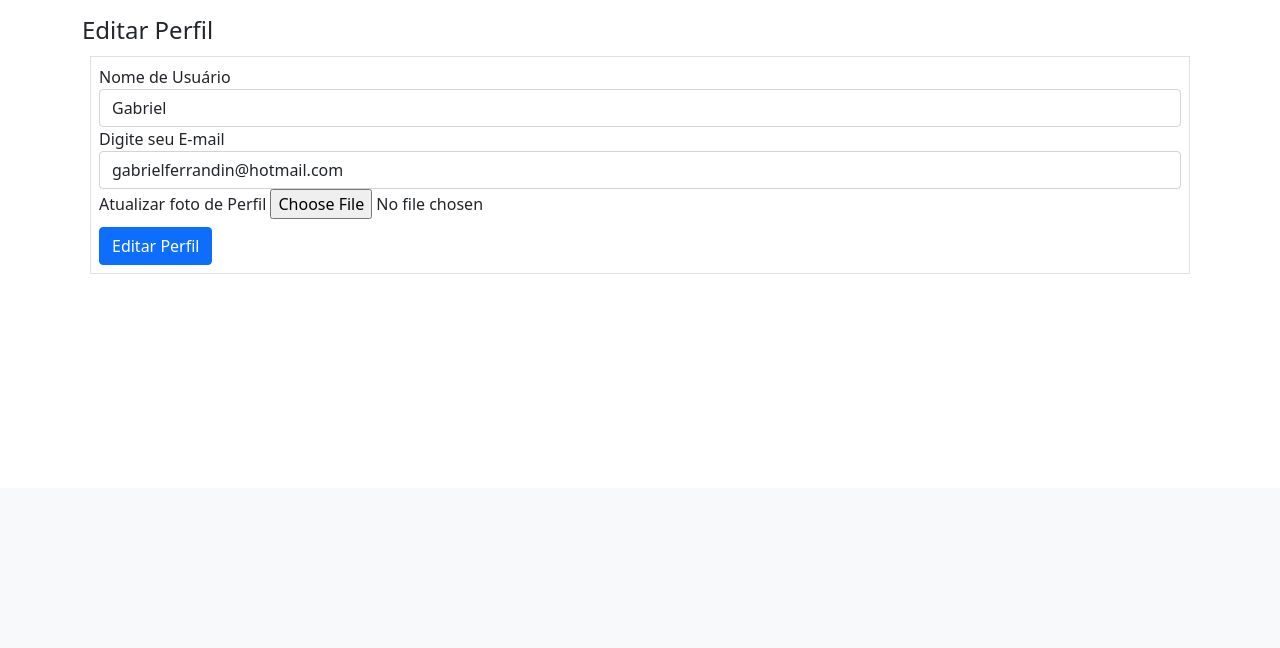
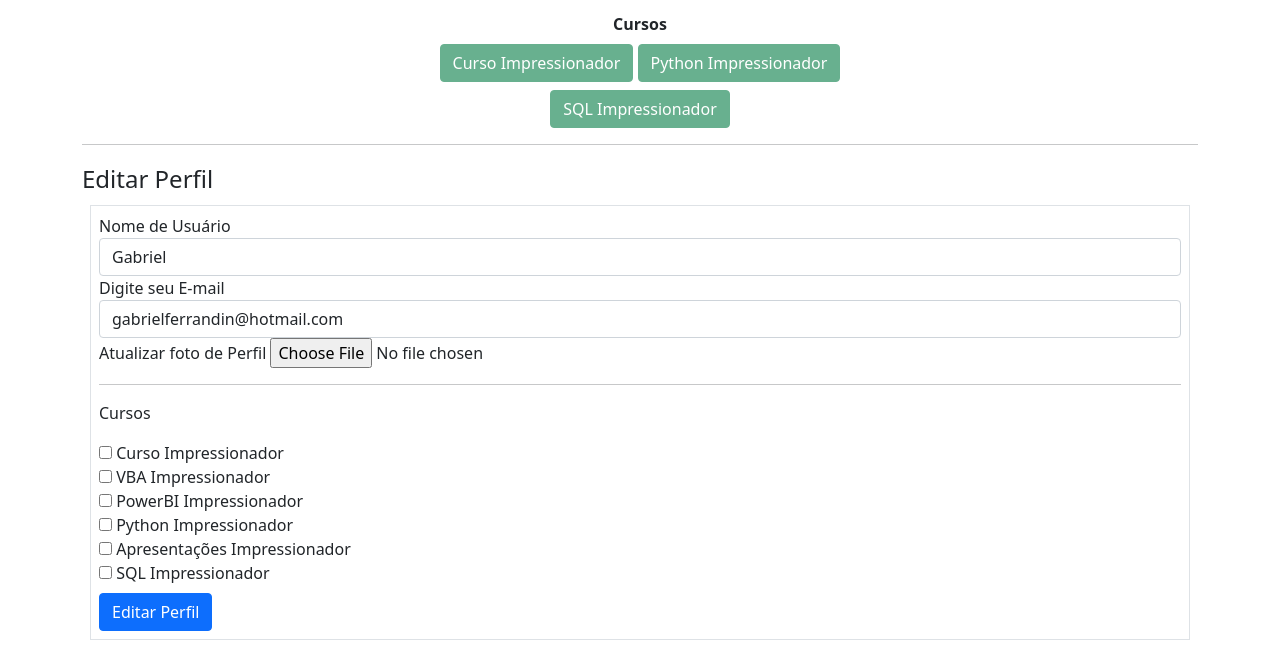
Before and after one commit to gabferr/SiteComunity, a Flask app: page /perfil/editar in a window 1280 px wide. Shown: the part 312-960 px from the top of the page. Before the commit the page ends 586 px from the top, so only its background shows below. Run offline with Flask 2, Linux system fonts and the light colour scheme; a user stored in the database is signed in; some libraries are stand-ins or nearby versions.

Commit message:
perfil completo

```diff
--- a/comunidadeimpressionadora/forms.py
+++ b/comunidadeimpressionadora/forms.py
@@ -30,6 +30,12 @@ class FomrEditarPerfil(FlaskForm):
     username = StringField(' Nome de Usuário', validators=[DataRequired()])
     email = StringField('Digite seu E-mail', validators=[DataRequired(), Email()])
     foto_perfil = FileField('Atualizar foto de Perfil', validators=[FileAllowed(['jpg', 'png'])])
+    curso_excel = BooleanField('Curso Impressionador')
+    curso_vba = BooleanField('VBA Impressionador')
+    curso_poerbi = BooleanField('PowerBI Impressionador')
+    curso_python = BooleanField('Python Impressionador')
+    curso_ppt = BooleanField('Apresentações Impressionador')
+    curso_sql = BooleanField('SQL Impressionador')
     botao_submit_editarperfil = SubmitField('Editar Perfil')
 
     def validate_email(self, email):
--- a/comunidadeimpressionadora/routes.py
+++ b/comunidadeimpressionadora/routes.py
@@ -3,6 +3,9 @@ from flask import render_template, redirect, url_for, request, flash
 from comunidadeimpressionadora.forms import FormLogin, FormCriarConta, FomrEditarPerfil
 from comunidadeimpressionadora.model import Usuario
 from flask_login import login_user, logout_user, current_user, login_required
+import secrets
+import os
+from PIL import Image
 
 lista_usuarios = ['Gabriel', 'Elias', 'Lucas', 'Ferrandin']
 
@@ -73,6 +76,27 @@ def criar_post():
     return render_template('criar_post.html')
 
 
+def salvar_iamgem(imagem):
+    codigo = secrets.token_hex(8)
+    nome, extensao = os.path.splitext(imagem.filename)
+    nome_arquivo = nome + codigo + extensao
+    caminho_completo = os.path.join(app.root_path, 'static/fotos_perfil', nome_arquivo)
+    tamanho = (400, 400)
+    imagem_reduzida = Image.open(imagem)
+    imagem_reduzida.thumbnail(tamanho)
+    imagem_reduzida.save(caminho_completo)
+    return nome_arquivo
+
+
+def atualizar_cursos(form):
+    lista_cursos = []
+    for campo in form:
+        if 'curso_' in campo.name:
+            if campo.data:
+                lista_cursos.append(campo.label.text)
+    return ';'.join(lista_cursos)
+
+
 @app.route('/perfil/editar', methods=['GET', 'POST'])
 @login_required
 def editar_perfil():
@@ -80,6 +104,10 @@ def editar_perfil():
     if form.validate_on_submit():
         current_user.email = form.email.data
         current_user.username = form.username.data
+        if form.foto_perfil.data:
+            nome_imagem = salvar_iamgem(form.foto_perfil.data)
+            current_user.foto_perfil = nome_imagem
+        current_user.cursos = atualizar_cursos(form)
         database.session.commit()
         flash('Perfil atualizado com sucesso', 'alert-success')
         return redirect(url_for('perfil'))
--- a/comunidadeimpressionadora/templates/editarperfil.html
+++ b/comunidadeimpressionadora/templates/editarperfil.html
@@ -39,12 +39,23 @@
                             {{ form.foto_perfil.label }}
                             {{ form.foto_perfil (class= 'form-control-file') }}
                             {% if form.foto_perfil.errors %}
-                                {% for erro in form.foto_perfil.errors %}
-                                   <span class="text-danger"> {{erro}} </span><br>
-                                {% endfor %}
+                            {% for erro in form.foto_perfil.errors %}
+                            <span class="text-danger"> {{erro}} </span><br>
+                            {% endfor %}
 
                             {% endif %}
                         </div>
+                        <hr>
+                        <p>Cursos</p>
+                        {%for campo in form%}
+                        {% if 'curso_' in campo.name%}
+                        <div class="form-group">
+                            {{campo }}
+                            {{campo.label (class='form-control-label')}}
+                        </div>
+                        {%endif%}
+                        {%endfor%}
+
                     </div>
                 </fieldset>
                 {{form.botao_submit_editarperfil (class='btn btn-primary mt-2')}}
--- a/comunidadeimpressionadora/templates/perfil.html
+++ b/comunidadeimpressionadora/templates/perfil.html
@@ -8,8 +8,13 @@
             <div class="ml-3 w-100">
                 <h4 class="mb-0 mt-0">{{current_user.username}}</h4> <span>{{current_user.email}}</span>
                 <div class="p-2 mt-2 bg-primary d-flex justify-content-between rounded text-white stats">
+                    {%if 'não informado' in current_user.cursos %}
                     <div class="d-flex flex-column"><span class="articles">Cursos</span> <span class="number1">0</span>
                     </div>
+                    {%else%}
+                    <div class="d-flex flex-column"><span class="articles">Cursos</span> <span class="number1">{{ current_user.cursos.count (';') + 1 }}</span>
+                    </div>
+                    {%endif%}
                     <div class="d-flex flex-column"><span class="rating">Posts</span> <span class="number2">0</span>
                     </div>
                 </div>
@@ -21,6 +26,17 @@
         </div>
     </div>
 </div>
+<div class="row justify-content-center">
+    <div class="col col-4" style="text-align:center">
+        <hr>
+        <strong>Cursos</strong><br>
+        {%for curso in current_user.cursos.split(';')%}
+        <button type="button " class="btn btn-success mt-2" disabled>{{curso}}</button>
+        {%endfor%}
+    </div>
+</div>
+
+
 {%block form_editar_perfil%}
 {%endblock%}
 {%endblock%}
```
Also changed, not shown: comunidadeimpressionadora/comunidade.db.
